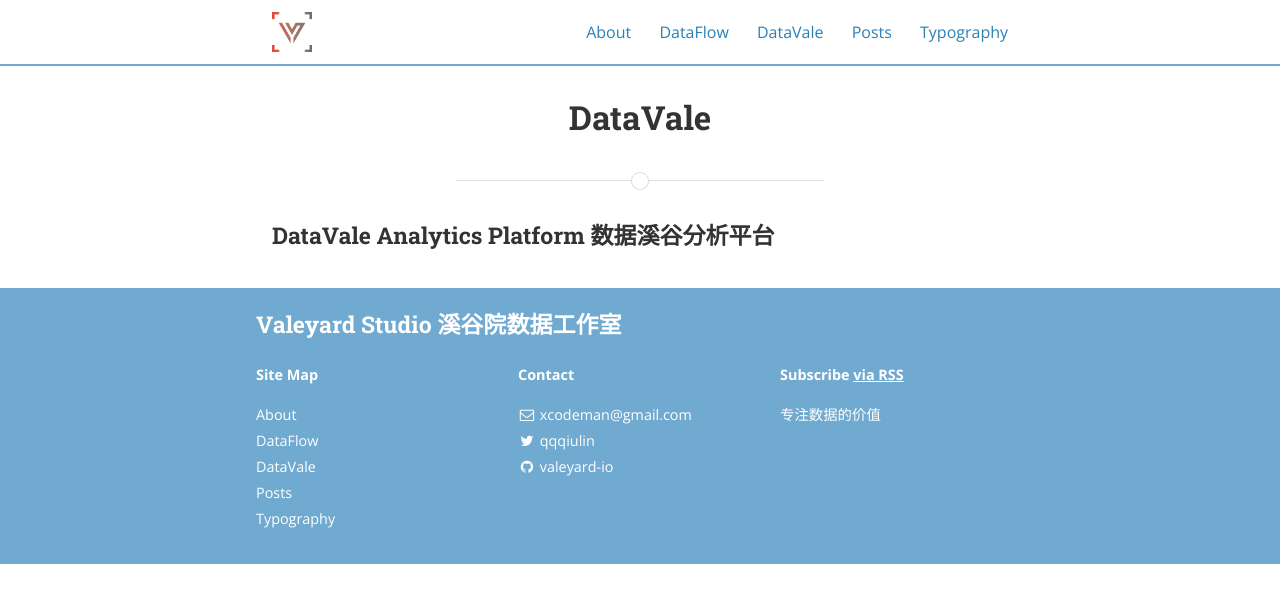
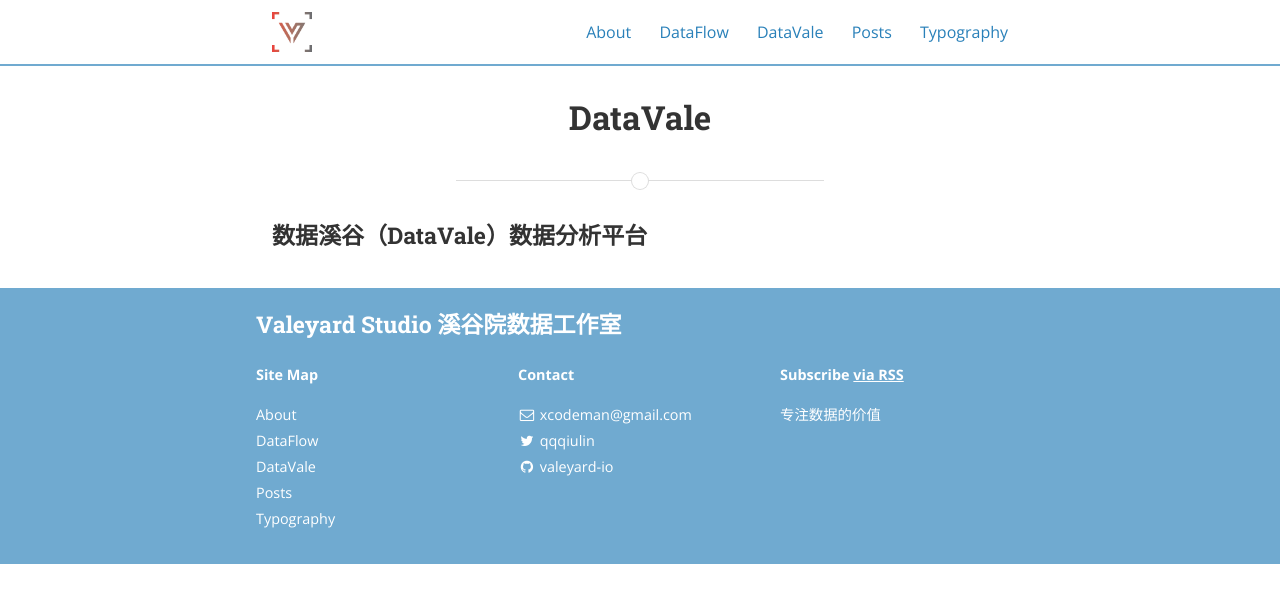
Before and after one commit to valeyard-io/valeyard-io.github.io, a Jekyll site: the page built from datavale.md, in a window 1280 px wide. Shown: the top 603 px of the page. Built offline with Jekyll 4.4.1, drawn with Linux system fonts in a browser that asks for light colours; nearby versions of some CDN libraries.

Commit message:
Update datavale.md

```diff
--- a/datavale.md
+++ b/datavale.md
@@ -4,4 +4,4 @@ title: DataVale
 permalink: /datavale/
 ---
 
-### DataVale Analytics Platform 数据溪谷分析平台
+### 数据溪谷（DataVale）数据分析平台
```
